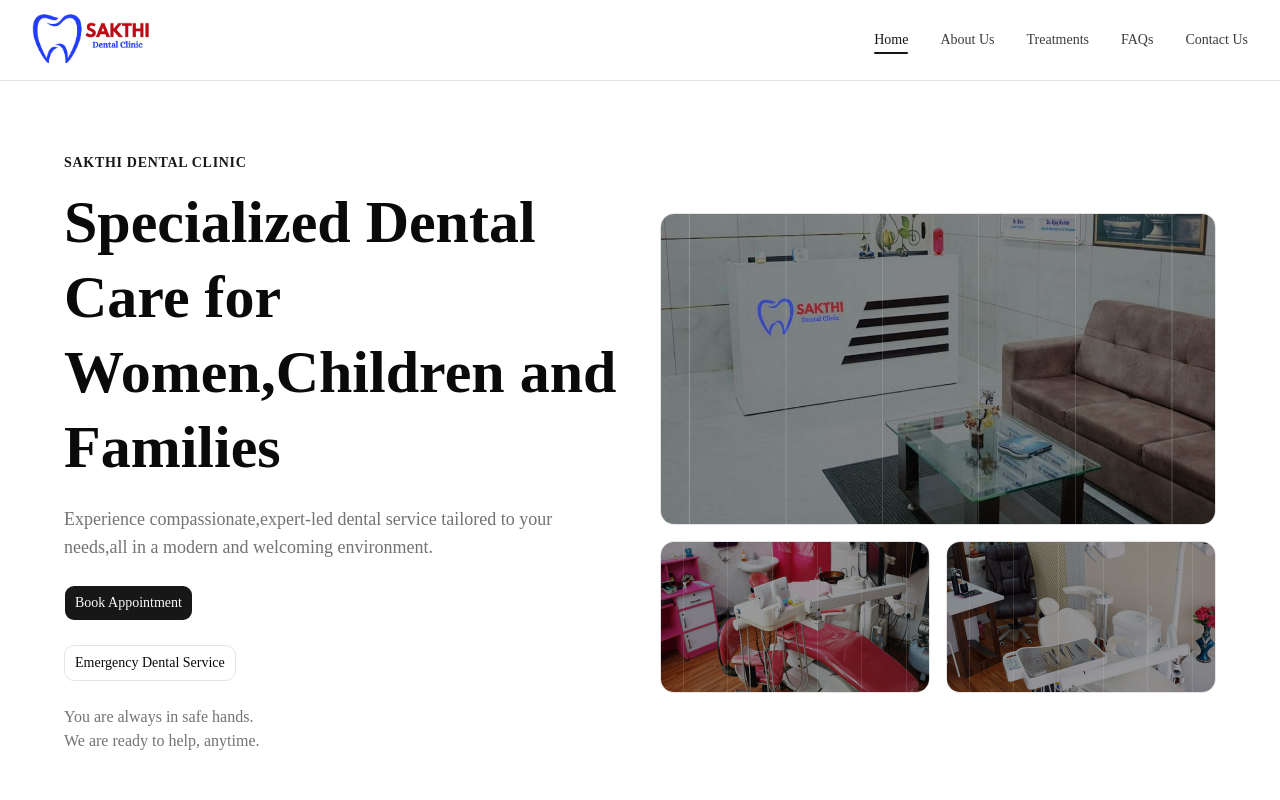
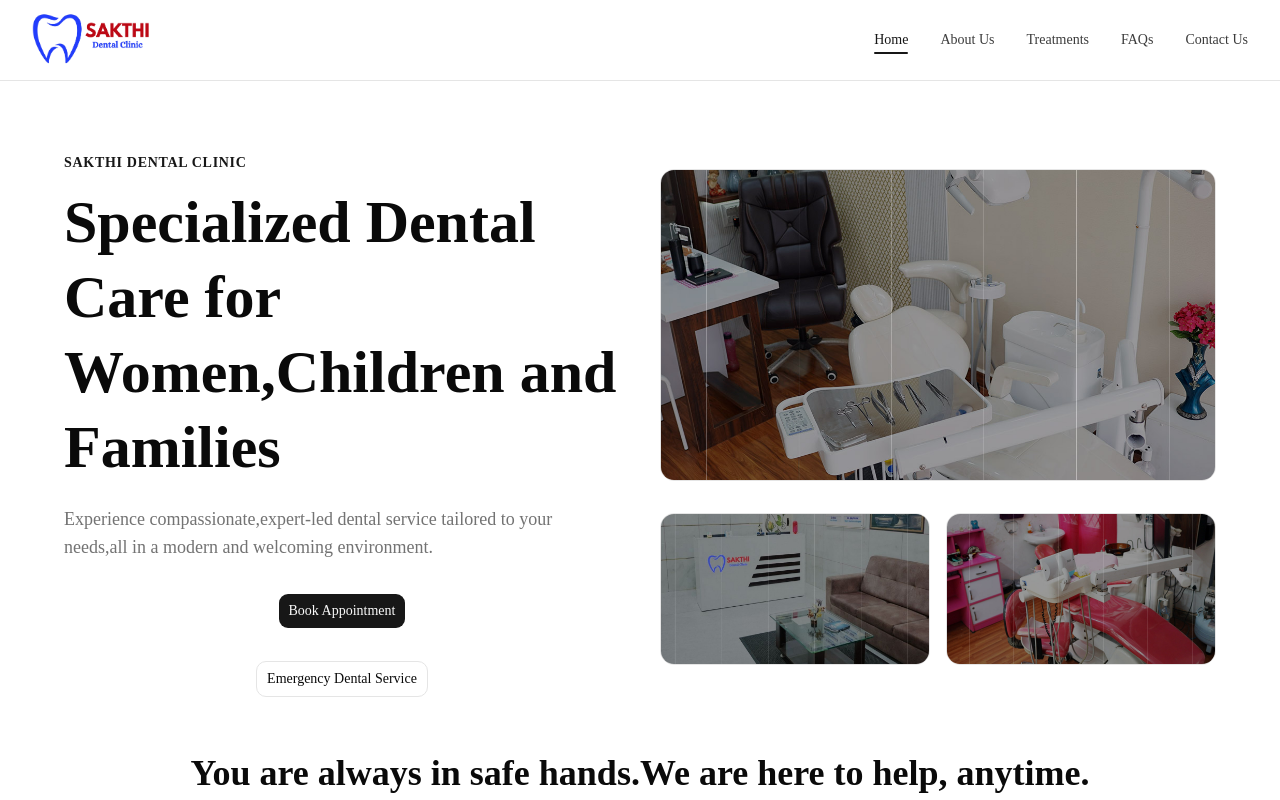
Before and after one commit to mantanova-87/sakthidentalclinic, a Next.js app: page / in a window 1280 px wide. Shown: the top 800 px of the page. Built offline with nearby package versions, Linux system fonts and the light colour scheme.

Commit message:
feat: Update framer-motion to version 12.42.2 and implement Reveal and AnimatedDiv components for enhanced animations

```diff
--- a/package.json
+++ b/package.json
@@ -12,7 +12,7 @@
     "@hookform/resolvers": "^5.4.0",
     "class-variance-authority": "^0.7.1",
     "clsx": "^2.1.1",
-    "framer-motion": "^12.42.0",
+    "framer-motion": "^12.42.2",
     "lucide-react": "^1.22.0",
     "next": "16.2.9",
     "radix-ui": "^1.6.0",
--- /dev/null
+++ b/src/components/common/Reveal.tsx
@@ -0,0 +1,57 @@
+"use client";
+
+import { motion } from "framer-motion";
+import { ReactNode, Children } from "react";
+import { cn } from "@/lib/utils";
+
+interface RevealProps {
+  children: ReactNode;
+  className?: string;
+  stagger?: number;
+}
+
+export function Reveal({
+  children,
+  className,
+  stagger = 0.5,
+}: RevealProps) {
+  const items = Children.toArray(children);
+
+  return (
+    <motion.div
+      className={cn(className)}
+      initial="hidden"
+      whileInView="visible"
+      viewport={{ once: true, amount: 0.2 }}
+      variants={{
+        visible: {
+          transition: {
+            staggerChildren: stagger,
+          },
+        },
+      }}
+    >
+      {items.map((child, index) => (
+        <motion.div
+          key={index}
+          variants={{
+            hidden: {
+              opacity: 0,
+              y: 30,
+            },
+            visible: {
+              opacity: 1,
+              y: 0,
+              transition: {
+                duration: 0.7,
+                ease: "easeOut",
+              },
+            },
+          }}
+        >
+          {child}
+        </motion.div>
+      ))}
+    </motion.div>
+  );
+}
--- /dev/null
+++ b/src/components/common/animateddivs.tsx
@@ -0,0 +1,42 @@
+"use client";
+
+import { motion } from "framer-motion";
+import { ReactNode } from "react";
+import { cn } from "@/lib/utils";
+
+interface AnimatedDivProps {
+  children: ReactNode;
+  className?: string;
+  delay?: number;
+}
+
+export function AnimatedDiv({
+  children,
+  className,
+  delay = 0,
+}: AnimatedDivProps) {
+  return (
+    <motion.div
+      initial={{
+        opacity: 0,
+        y: 40,
+        rotate: -5,
+        scale: 0.95,
+      }}
+      animate={{
+        opacity: 1,
+        y: 0,
+        rotate: 0,
+        scale: 1,
+      }}
+      transition={{
+        duration: 1,
+        delay,
+        ease: "easeOut",
+      }}
+      className={cn(className)}
+    >
+      {children}
+    </motion.div>
+  );
+}
--- a/src/features/home/hero.tsx
+++ b/src/features/home/hero.tsx
@@ -1,15 +1,50 @@
+"use client"
 import { Container } from "@/components/common/container";
 import { Section } from "@/components/common/section";
 import { Button } from "@/components/ui/button";
 import Image from "next/image";
+import { Reveal } from "@/components/common/Reveal";
+import { useEffect, useState } from "react";
+import { motion } from "framer-motion";
 export function Hero() {
+    const [images, setImages] = useState([
+        {
+            id: 1,
+            src: "/assets/Banner_img_1.jpg",
+            alt: "Clinic Image 1",
+        },
+        {
+            id: 2,
+            src: "/assets/Banner_img_2.jpg",
+            alt: "Clinic Image 2",
+        },
+        {
+            id: 3,
+            src: "/assets/Banner_img_3.jpg",
+            alt: "Clinic Image 3",
+        },
+    ]);
+    useEffect(() => {
+        const interval = setInterval(() => {
+            setImages((prev) => [
+                prev[1],
+                prev[2],
+                prev[0],
+            ]);
+        }, 3000);
+
+        return () => clearInterval(interval);
+    }, []);
+    const divs = []
     return (
         <Section>
             <Container>
                 <div className="grid items-center gap-10 py-10 lg:grid-cols-2">
                     {/* Left Content */}
                     <div className="space-y-6">
+
                         <div>
+                            <Reveal>
                                 <p className="text-sm font-semibold uppercase tracking-wider text-primary">
                                     Sakthi Dental Clinic
                                 </p>
@@ -21,57 +56,105 @@
                                 <p className="mt-5 text-lg text-muted-foreground">
                                     Experience compassionate,expert-led dental service tailored to your needs,all in a modern and welcoming environment.
                                 </p>
-                        </div>
 
-                        <div className="flex flex-wrap">
+                                <div className="flex items-center justify-center flex-wrap py-8 px-8">
                                     <Button size="lg">
                                         Book Appointment
                                     </Button>
                                 </div>
-                        <div className="flex flex-wrap">
+                                <div className="flex items-center justify-center flex-wrap mb-4">
                                     <Button variant="outline" size="lg">
                                         Emergency Dental Service
                                     </Button>
                                 </div>
-
-                        <p className="max-w-lg text-muted-foreground">
-                            You are always in safe hands.<br />We are ready to help, anytime.
-                        </p>
+                            </Reveal>
+                        </div>
                     </div>
 
                     {/* Right Images */}
                     <div className="space-y-4">
                         {/* Main Banner (3.18:1) */}
-                        <div className="relative aspect-[16/9] overflow-hidden rounded-xl border">
+                        <Reveal>
+                            <motion.div
+                                layout
+                                transition={{
+                                    duration: 2.8,
+                                    ease: "easeInOut",
+                                }}
+                                whileHover={{
+                                    scale: 1.02,
+                                    y: -5,
+                                }}
+                                whileTap={{
+                                    scale: 0.98,
+                                }}
+                                className="relative aspect-[16/9] overflow-hidden rounded-xl border"
+                            >
                                 <Image
-                                src="/assets/Banner_img_1.jpg"
-                                alt="Clinic Image 1"
+                                    src={images[0].src}
+                                    alt={images[0].alt}
                                     fill
                                     className="object-cover"
                                 />
-                        </div>
+                            </motion.div>
                             {/* Supporting Images */}
-                        <div className="grid grid-cols-2 gap-4">
-                            <div className="relative aspect-[16/9] overflow-hidden rounded-xl border">
+                            <div className="grid grid-cols-2 py-8 gap-4">
+                                <motion.div
+                                    layout
+                                    transition={{
+                                        duration: 2.8,
+                                        ease: "easeInOut",
+                                    }}
+                                    whileHover={{
+                                        scale: 1.02,
+                                        y: -5,
+                                    }}
+                                    whileTap={{
+                                        scale: 0.98,
+                                    }}
+                                    className="relative aspect-[16/9] overflow-hidden rounded-xl border"
+                                >
                                     <Image
-                                    src="/assets/Banner_img_2.jpg"
-                                    alt="Clinic Image 2"
+                                        src={images[1].src}
+                                        alt={images[1].alt}
                                         fill
                                         className="object-cover"
                                     />
-                            </div>
-                            <div className="relative aspect-[16/9] overflow-hidden rounded-xl border">
+                                </motion.div>
+                                <motion.div
+                                    layout
+                                    transition={{
+                                        duration: 2.8,
+                                        ease: "easeInOut",
+                                    }}
+                                    whileHover={{
+                                        scale: 1.02,
+                                        y: -5,
+                                    }}
+                                    whileTap={{
+                                        scale: 0.98,
+                                    }}
+                                    className="relative aspect-[16/9] overflow-hidden rounded-xl border"
+                                >
                                     <Image
-                                    src="/assets/Banner_img_3.jpg"
-                                    alt="Clinic Image 3"
+                                        src={images[2].src}
+                                        alt={images[2].alt}
                                         fill
                                         className="object-cover"
                                     />
+                                </motion.div>
+
                             </div>
-                        </div>
+                        </Reveal>
                     </div>
                 </div>
             </Container>
+
+            <div>
+                <p className="max-w-8xl font-bold flex items-center justify-center text-4xl">
+                    You are always in safe hands.We are here to help, anytime.
+                </p>
+            </div>
         </Section>
     );
 }
--- a/src/features/home/why-choose.tsx
+++ b/src/features/home/why-choose.tsx
@@ -1,6 +1,7 @@
 import { Container } from "@/components/common/container";
 import { Section } from "@/components/common/section";
 import { id } from "zod/locales";
+import { AnimatedDiv } from "@/components/common/animateddivs";
 import Image from "next/image";
 export function WhyChoose() {
     const item = [
@@ -37,7 +38,7 @@
 
                 <div className="mt-8 grid gap-8  justify-items-center sm:grid-cols-2 lg:grid-cols-4 ">
                     {item.map((item) => (
-                        <div key={item.title} className="justify-items-center border rounded-xl">
+                        <AnimatedDiv key={item.title} className="justify-items-center border rounded-xl">
 
                             <div className=" justify-items-center rounded-full">
                                 <Image
@@ -57,7 +58,7 @@
                                     {item.description}
                                 </p>
                             </div>
-                        </div>
+                        </AnimatedDiv>
                     ))}
                 </div>
             </Container>
```
Also changed, not shown: 1 other file (tests, documents, lock files or other folders). Lines whose indentation alone changed are shown as unchanged.
